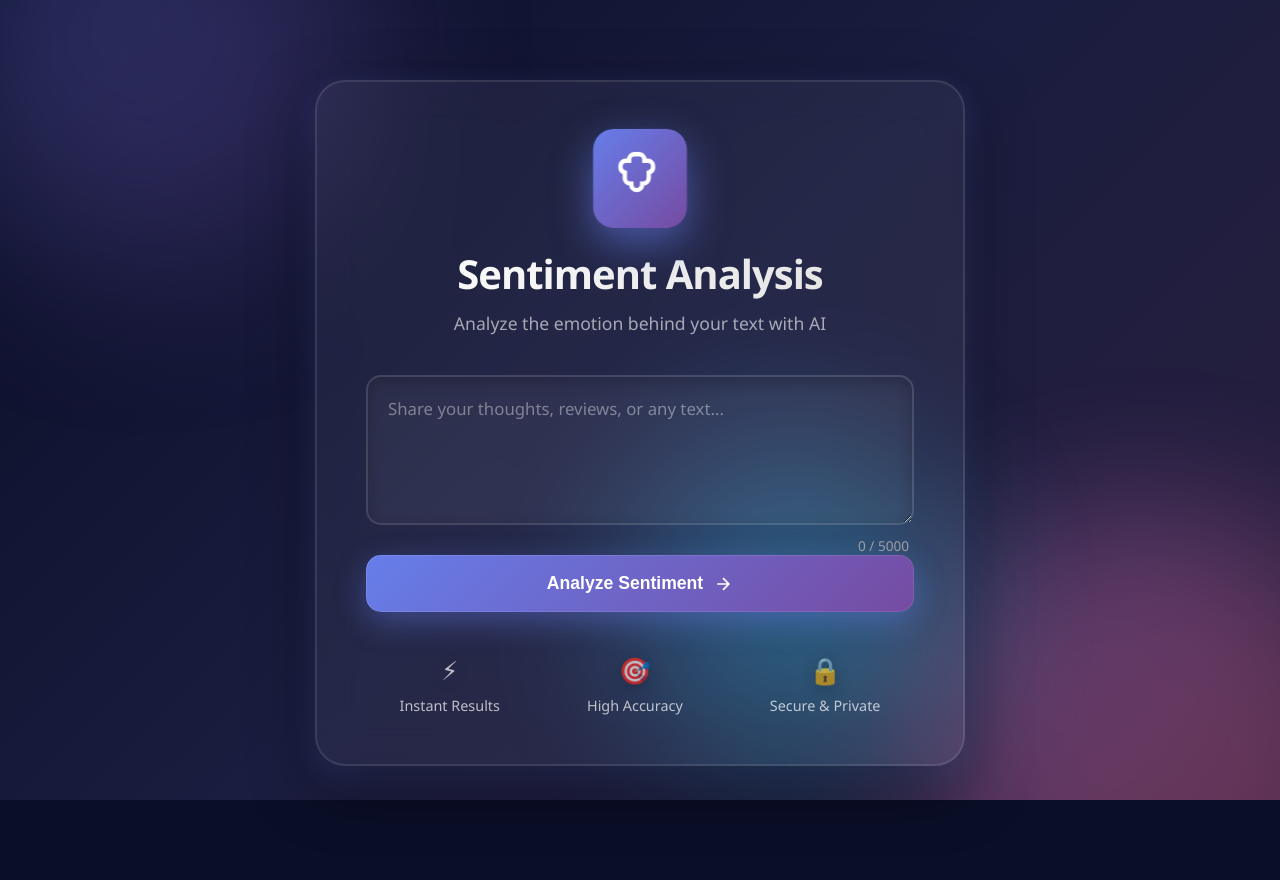
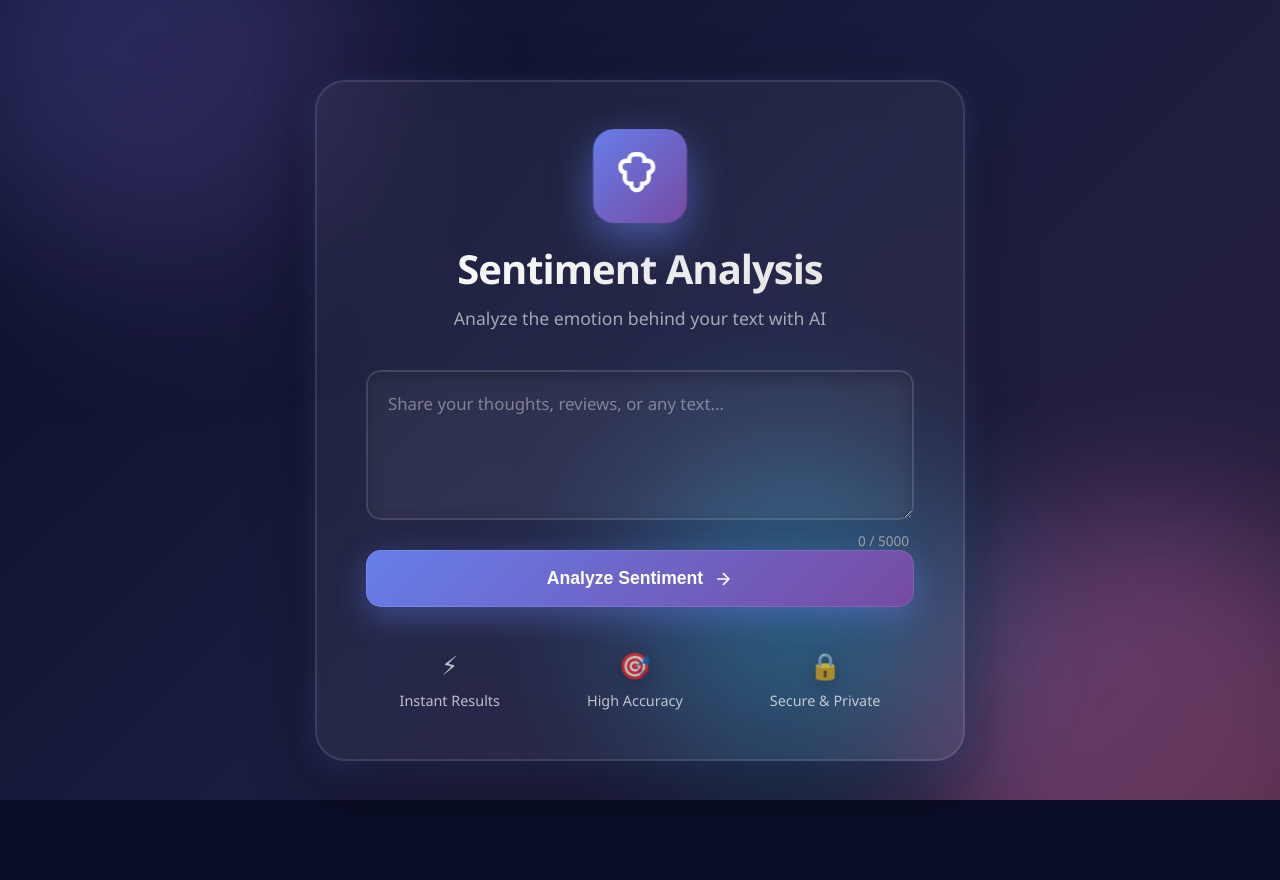
Before and after one commit to VedPawar1410/sentiment-analysis-web-app, a Flask app: page / in a window 1280 px wide. Run offline with Flask 3, Linux system fonts and the light colour scheme; parts of the project's set-up code (start-up, migrations or seed data) failed here and were passed over.

Commit message:
logo centralised

```diff
--- a/static/style.css
+++ b/static/style.css
@@ -118,7 +118,9 @@ body {
 }
 
 .icon-wrapper {
-    display: inline-block;
+    display: inline-flex;
+    align-items: center;
+    justify-content: center;
     padding: 20px;
     background: linear-gradient(135deg, #667eea 0%, #764ba2 100%);
     border-radius: 20px;
@@ -145,6 +147,7 @@ body {
     height: 50px;
     stroke: white;
     stroke-width: 2;
+    display: block;
 }
 
 .title {
```
